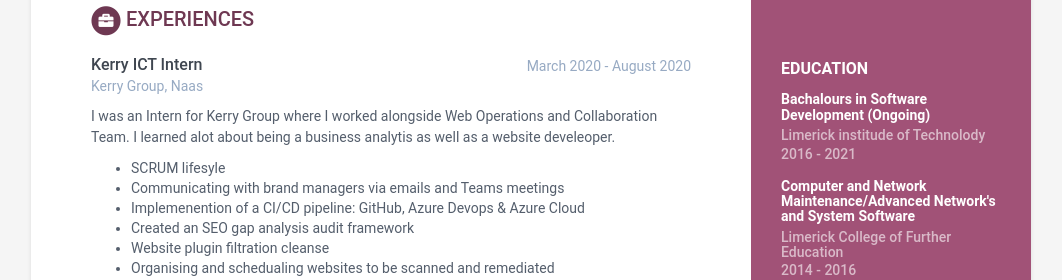
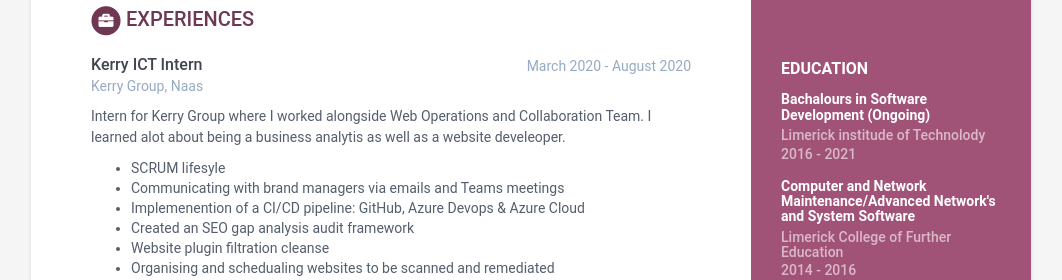
Before and after one commit to Jonathan-Roddy/Jonathan-Roddy.github.io, a Jekyll site: the page built from index.html, in a window 1280 px wide. Shown: the part 487-767 px from the top of the page, without its empty margins (109-1171 px from the left). Built offline with Jekyll 4.4.1, drawn with Linux system fonts in a browser that asks for light colours.

Commit message:
Update data.yml

```diff
--- a/_data/data.yml
+++ b/_data/data.yml
@@ -75,7 +75,7 @@ experiences:
       time: March 2020 - August 2020
       company: Kerry Group, Naas
       details: |
-        I was an Intern for Kerry Group where I worked alongside Web Operations and Collaboration Team.
+        Intern for Kerry Group where I worked alongside Web Operations and Collaboration Team.
         I learned alot about being a business analytis as well as a website develeoper.
           - SCRUM lifesyle
           - Communicating with brand managers via emails and Teams meetings
```
